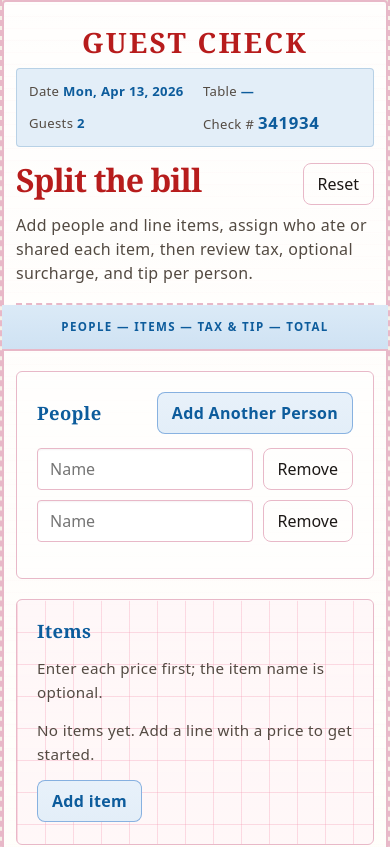
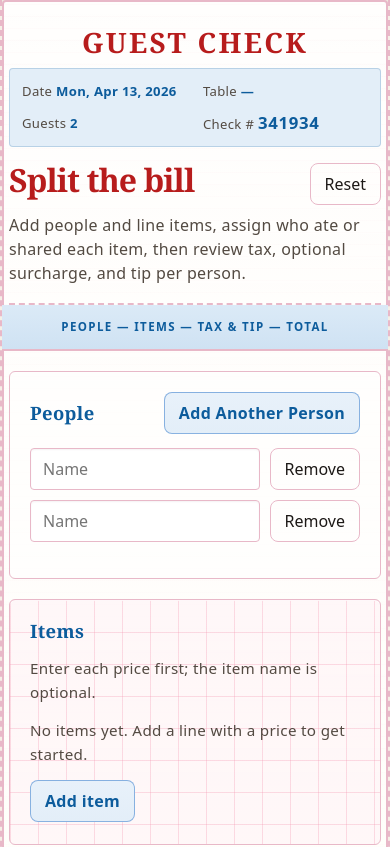
Before and after one commit to operana/split-the-bill, a React (Vite) app in the folder split-the-bill/: page / in a window 390 px wide. Shown: the top 847 px of the page. Built offline with nearby package versions, Linux system fonts and the light colour scheme.

Commit message:
fix padding

```diff
--- a/split-the-bill/src/App.css
+++ b/split-the-bill/src/App.css
@@ -582,11 +582,9 @@ html, body {
     margin-bottom: 6px;
     text-align: right;
   }
-}
 
-@media (max-width: 600px) {
   .bill-app {
-    padding-left: 12px;
-    padding-right: 12px;
+    padding-left: 5px;
+    padding-right: 5px;
   }
 }
```
